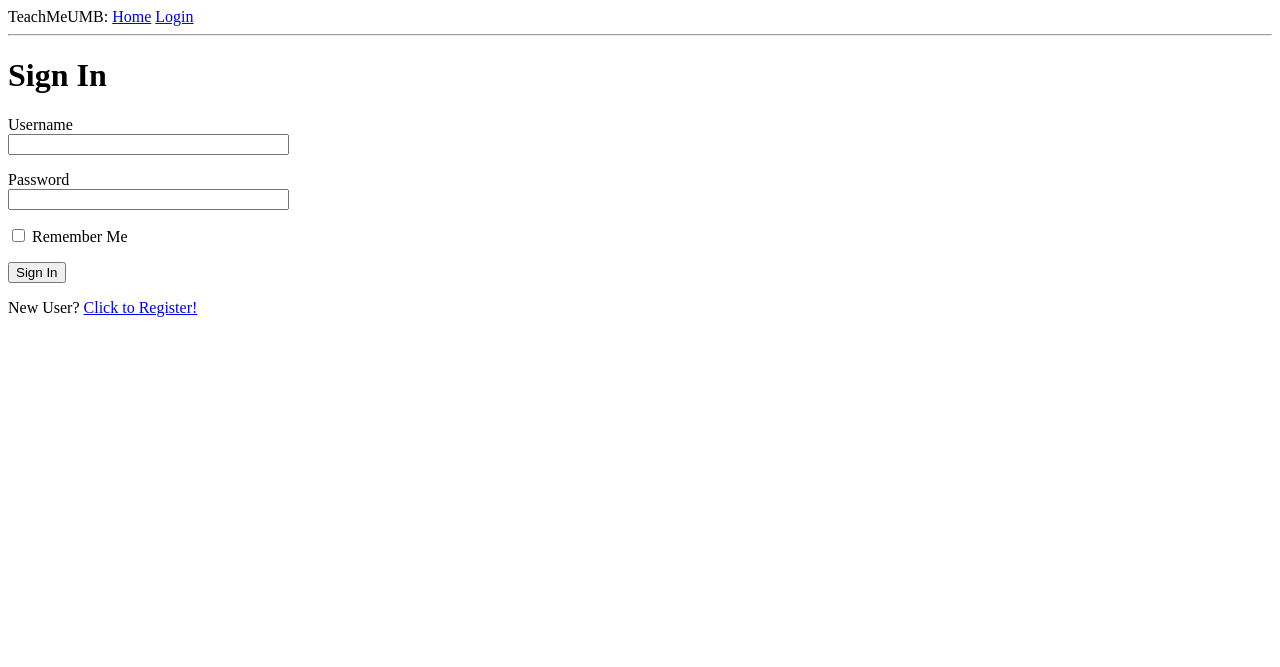
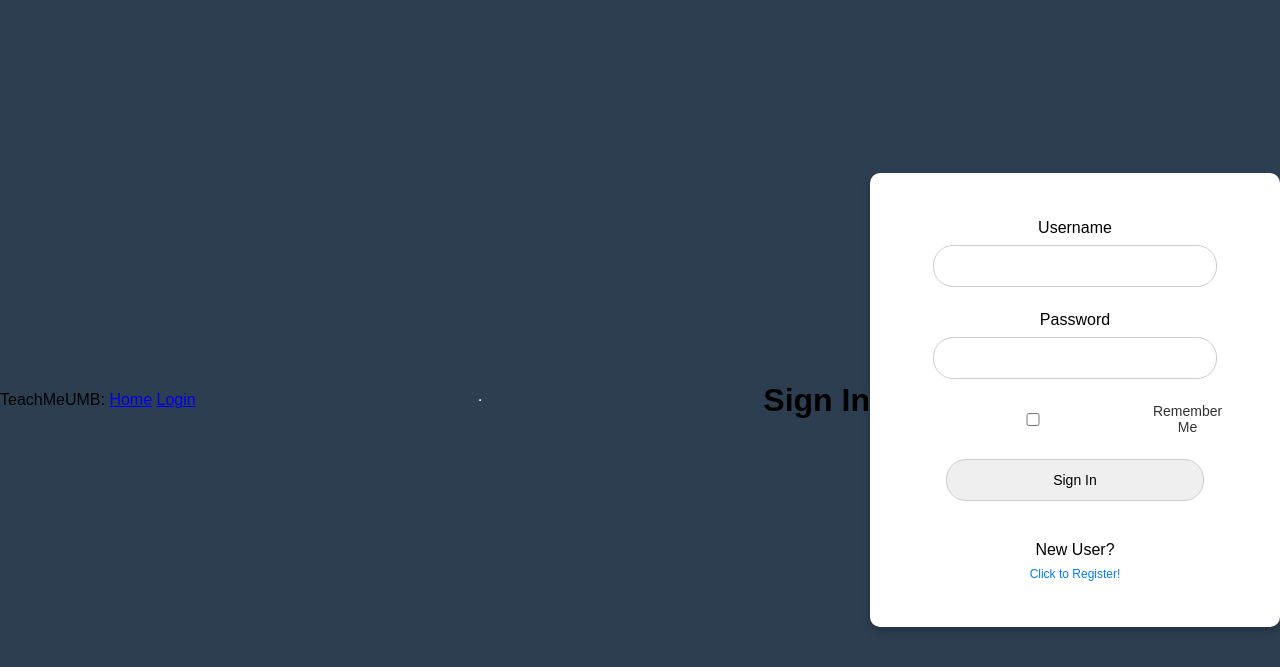
Before and after one commit to dimarcode/TeachMeUMB, a Flask app: page /login in a window 1280 px wide. Shown: the top 667 px of the page. Run offline with Flask 3, Linux system fonts and the light colour scheme.

Commit message:
placed css files in static folder, updated classes for login page and added line to base.html to make styles work

```diff
--- a/docker-compose.yml
+++ b/docker-compose.yml
@@ -2,7 +2,7 @@ services:
   backend:
     build: ./project
     ports:
-      - "5001:5000"
+      - "5000:5000"
     volumes:
       - ./project:/app
     environment:
--- a/project/app/templates/base.html
+++ b/project/app/templates/base.html
@@ -6,6 +6,7 @@
         {% else %}
         <title>Welcome to Microblog</title>
         {% endif %}
+        <link rel="stylesheet" href="{{ url_for('static', filename='loginstyles.css') }}">
     </head>
     <body>
         <div>
--- a/project/app/templates/login.html
+++ b/project/app/templates/login.html
@@ -2,6 +2,7 @@
 
 {% block content %}
     <h1>Sign In</h1>
+    <div class="login-container">
     <form action="" method="post" novalidate>
         {{ form.hidden_tag() }}
         <p>
@@ -18,8 +19,9 @@
             <span style="color: red;">[{{ error }}]</span>
             {% endfor %}
         </p>
-        <p>{{ form.remember_me() }} {{ form.remember_me.label }}</p>
+        <p class="remember-me">{{ form.remember_me() }} {{ form.remember_me.label }}</p>
         <p>{{ form.submit() }}</p>
     </form>
     <p>New User? <a href="{{ url_for('register') }}">Click to Register!</a></p>
+    </div>
 {% endblock %}
```
Also changed, not shown: project/app/static/loginstyles.css (renamed from loginstyles.css), project/app/static/regstyles.css (added).
